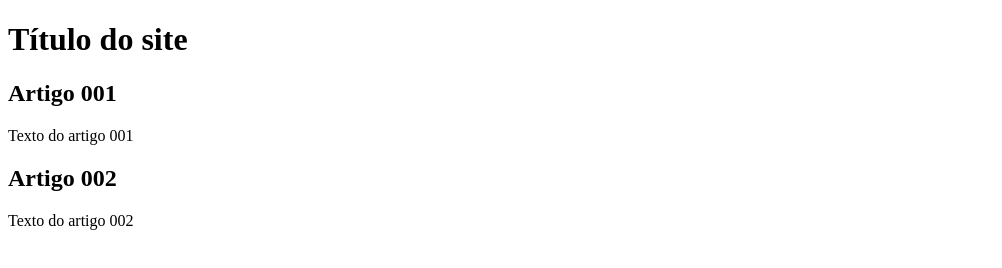
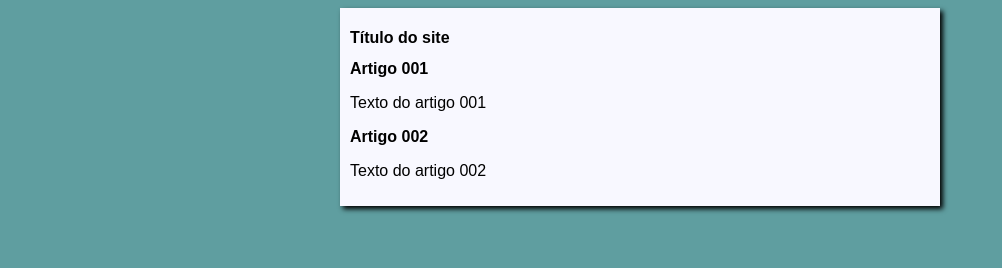
Before and after one commit to madsoneuflausino/projeto-site, a plain HTML site: page index.html in a window 1280 px wide. Shown: the whole page, without its empty margins (0-1002 px from the left). Drawn offline with Linux system fonts and the light colour scheme.

Commit message:
criei style.css

```diff
--- /dev/null
+++ b/estilos/style.css
@@ -0,0 +1,14 @@
+*{
+    font-family: Arial, Helvetica, sans-serif;
+    font-size: 16px;
+}
+body{
+    background-color: cadetblue;
+}
+main{
+    background-color: ghostwhite;
+    width: 580px;
+    margin: auto;
+    padding: 10px;
+    box-shadow: 3px 3px 5px rgba(0, 0, 0, 473);
+}
--- a/index.html
+++ b/index.html
@@ -4,7 +4,7 @@
     <meta charset="UTF-8">
     <meta name="viewport" content="width=device-width, initial-scale=1.0">
     <title>Página Principal</title>
-
+    <link rel="stylesheet" href="estilos/style.css">
 </head>
 <body>
     <main>
```
